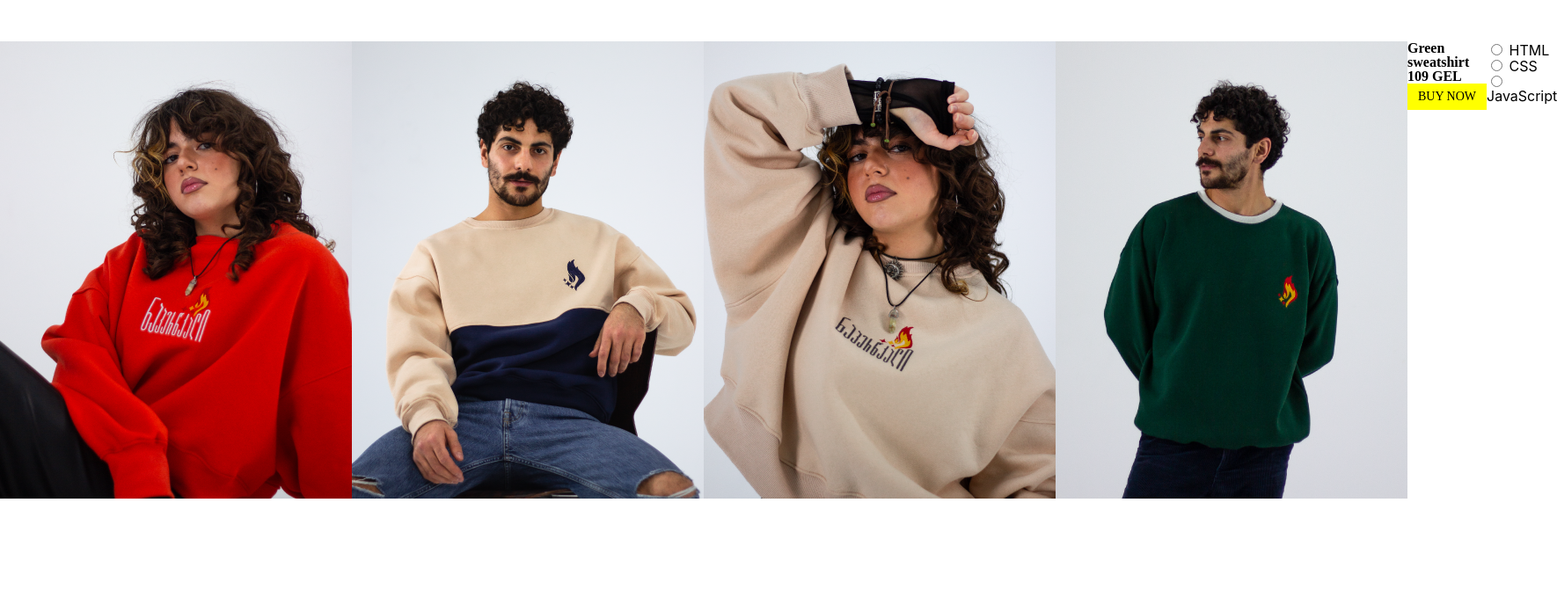
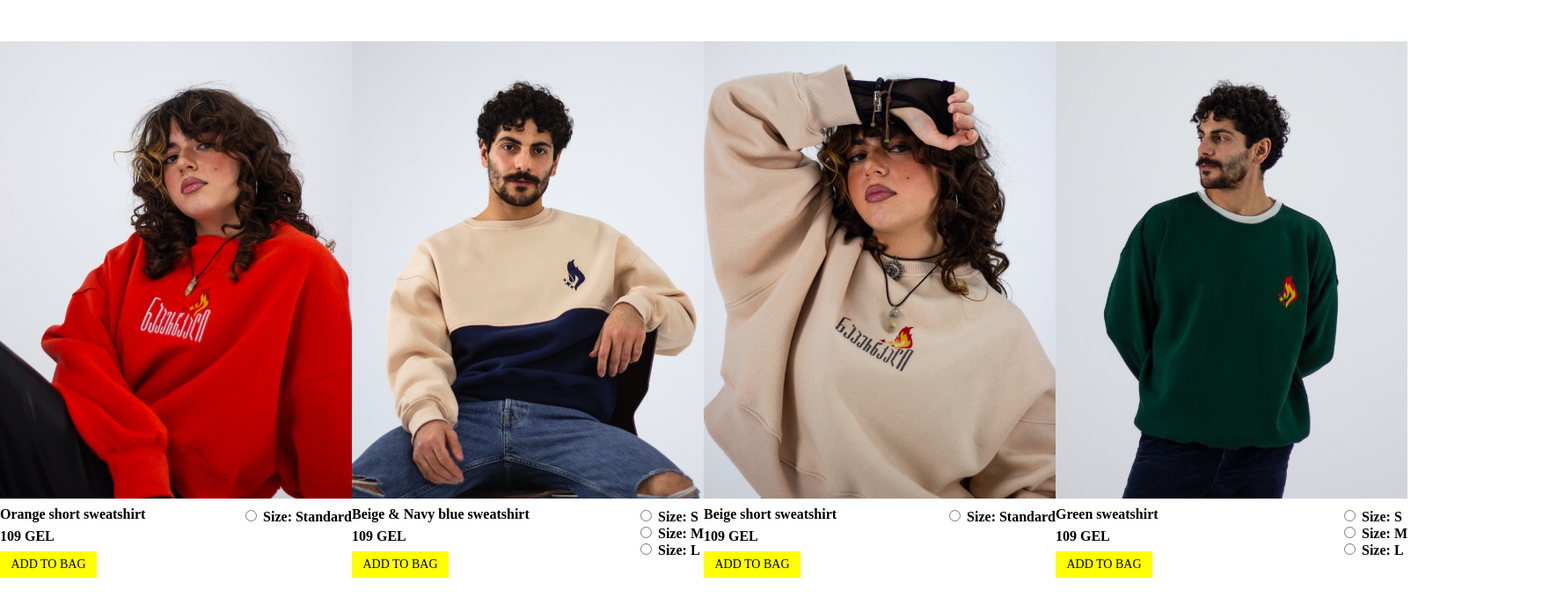
Before and after one commit to MirianMakhatadze/Napertskali, a plain HTML site: page hoodie.html in a window 1280 px wide. Shown: the part 152-848 px from the top of the page at 88% size, 1770 px wide, since content can reach past the window. Before the commit the page ends 819 px from the top, so only its background shows below. Drawn offline with Linux system fonts and the light colour scheme; a web font is replaced by a local one.

Commit message:
hoodie page

```diff
--- a/css/style.css
+++ b/css/style.css
@@ -125,7 +125,6 @@ body {
   font-family: 'Montserrat';
   font-weight: 900;
 }
-
 .row1-wrapper {
   display: flex;
   max-width: 1670px;
@@ -133,14 +132,15 @@ body {
   margin: 50px auto;
   justify-content: space-between;
   height: 570px;
+  margin-bottom: 100px;
 }
 
 .row1-item {
   max-width: 400px;
   width: 100%;
-  height: 600px;
+  height: 650px;
   display: flex;
-  justify-content: space-between;
+  flex-direction: column;
 }
 .header1 {
   max-width: 1920px;
@@ -152,8 +152,25 @@ body {
 .image1 {
   width: 400px;
   height: 520px;
+  margin-bottom: 10px;
 }
-
+.item-text {
+  height: 80px;
+  display: flex;
+  flex-direction: column;
+  justify-content: space-between;
+}
+.form-wrapper {
+  height: 80px;
+  display: flex;
+  flex-direction: column;
+  justify-content: space-between;
+}
+form {
+  font-family: 'Montserrat';
+  font-weight: 600;
+  color: black;
+}
 .item-name {
   font-family: 'Montserrat';
   font-weight: 800;
@@ -163,21 +180,33 @@ body {
   font-family: 'Montserrat';
   font-weight: 600;
 }
-
+#html {
+  accent-color: black;
+}
+#css {
+  accent-color: black;
+}
+#javascript {
+  accent-color: black;
+}
 .item-buy {
   font-family: 'Montserrat';
   font-weight: 500;
   font-size: 14px;
   background-color: yellow;
   display: flex;
-  width: 90px;
+  width: 110px;
   height: 30px;
   align-items: center;
   justify-content: center;
+  color: black;
+  transition: linear 0.2s;
 }
-
+.item-buy:hover {
+  font-weight: 700;
+}
 .item-text-wrapper {
+  height: 110px;
   display: flex;
   justify-content: space-between;
-  flex-direction: column;
 }
--- a/hoodie.html
+++ b/hoodie.html
@@ -25,67 +25,75 @@
         <div class="row1-wrapper">
             <div class="row1-item">
                 <img class="image1" src="images/vol.1.png" alt="">
+                <div class="item-text-wrapper">
                     <div class="item-text">
                         <p class="item-name">Orange short sweatshirt</p>
                         <p class="item-price">109 GEL</p>
-                    <p class="item-buy">BUY NOW</p>
+                        <a href="#" class="item-buy">ADD TO BAG</a>
                     </div>
+                    <div class="form-wrapper">
                         <form>
                             <input type="radio" id="html" name="fav_language" value="HTML">
-                    <label for="html">HTML</label><br>
-                    <input type="radio" id="css" name="fav_language" value="CSS">
-                    <label for="css">CSS</label><br>
-                    <input type="radio" id="javascript" name="fav_language" value="JavaScript">
-                    <label for="javascript">JavaScript</label>
+                            <label for="html">Size: Standard</label><br>
                         </form>
+                    </div>
+                </div>
             </div>
             <div class="row1-item">
                 <img class="image1" src="images/vol.2.png" alt="">
+                <div class="item-text-wrapper">
                     <div class="item-text">
-                    <p class="item-name">Begie short sweatshirt</p>
+                        <p class="item-name">Beige & Navy blue sweatshirt</p>
                         <p class="item-price">109 GEL</p>
-                    <p class="item-buy">BUY NOW</p>
+                        <a href="#" class="item-buy">ADD TO BAG</a>
                     </div>
+                    <div class="form-wrapper">
                         <form>
                             <input type="radio" id="html" name="fav_language" value="HTML">
-                    <label for="html">HTML</label><br>
+                            <label for="html">Size: S</label><br>
                             <input type="radio" id="css" name="fav_language" value="CSS">
-                    <label for="css">CSS</label><br>
+                            <label for="css">Size: M</label><br>
                             <input type="radio" id="javascript" name="fav_language" value="JavaScript">
-                    <label for="javascript">JavaScript</label>
+                            <label for="javascript">Size: L</label>
                           </form>
+                    </div>
+                </div>
             </div>
             <div class="row1-item">
                 <img class="image1" src="images/vol.3.png" alt="">
+                <div class="item-text-wrapper">
                     <div class="item-text">
-                    <p class="item-name">Begie & Navy blue sweatshirt</p>
+                        <p class="item-name">Beige short sweatshirt</p>
                         <p class="item-price">109 GEL</p>
-                    <p class="item-buy">BUY NOW</p>
+                        <a href="#" class="item-buy">ADD TO BAG</a>
                     </div>
+                    <div class="form-wrapper">
                         <form>
                             <input type="radio" id="html" name="fav_language" value="HTML">
-                    <label for="html">HTML</label><br>
-                    <input type="radio" id="css" name="fav_language" value="CSS">
-                    <label for="css">CSS</label><br>
-                    <input type="radio" id="javascript" name="fav_language" value="JavaScript">
-                    <label for="javascript">JavaScript</label>
+                            <label for="html">Size: Standard</label><br>
                           </form>
+                    </div>
+                </div>
             </div>
             <div class="row1-item">
                 <img class="image1" src="images/vol.4.png" alt="">
+                <div class="item-text-wrapper">
                     <div class="item-text">
                         <p class="item-name">Green sweatshirt</p>
                         <p class="item-price">109 GEL</p>
-                    <p class="item-buy">BUY NOW</p>
+                        <a href="#" class="item-buy">ADD TO BAG</a>
                     </div>
+                    <div class="form-wrapper">
                         <form>
                             <input type="radio" id="html" name="fav_language" value="HTML">
-                    <label for="html">HTML</label><br>
+                            <label for="html">Size: S</label><br>
                             <input type="radio" id="css" name="fav_language" value="CSS">
-                    <label for="css">CSS</label><br>
+                            <label for="css">Size: M</label><br>
                             <input type="radio" id="javascript" name="fav_language" value="JavaScript">
-                    <label for="javascript">JavaScript</label>
+                            <label for="javascript">Size: L</label>
                           </form>
+                    </div>
+                </div>
             </div>
         </div>
       </section>
```
Lines whose indentation alone changed are shown as unchanged.
